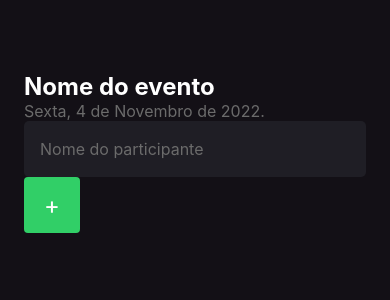
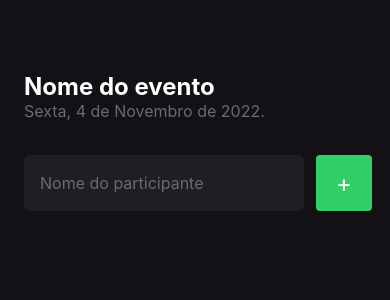
Before and after one commit to Marcos-afk/im-here, a React Native app: screen / in a window 390 px wide. Shown: the top 300 px of the page. Built offline with nearby package versions, Linux system fonts and the light colour scheme.

Commit message:
feat: form creation

```diff
--- a/src/screens/Home/index.tsx
+++ b/src/screens/Home/index.tsx
@@ -10,11 +10,13 @@ export const Home = () => {
     <View style={styles.container}>
       <Text style={styles.eventName}>Nome do evento</Text>
       <Text style={styles.eventDate}>Sexta, 4 de Novembro de 2022.</Text>
-      <TextInput style={styles.input} placeholder="Nome do participante" placeholderTextColor="#6B6B6B" />
 
-      <TouchableOpacity style={styles.button} onPress={handleParticipantAdd}>
-        <Text style={styles.buttonText}>+</Text>
-      </TouchableOpacity>
+      <View style={styles.form}>
+        <TextInput style={styles.input} placeholder="Nome do participante" placeholderTextColor="#6B6B6B" />
+        <TouchableOpacity style={styles.button} onPress={handleParticipantAdd}>
+          <Text style={styles.buttonText}>+</Text>
+        </TouchableOpacity>
+      </View>
     </View>
   );
 };
--- a/src/screens/Home/styles.ts
+++ b/src/screens/Home/styles.ts
@@ -7,7 +7,7 @@ export const styles = StyleSheet.create({
     padding: 24,
   },
   eventName: {
-    color: '#FFF',
+    color: '#FFFFFF',
     fontSize: 24,
     fontWeight: 'bold',
     marginTop: 48,
@@ -17,12 +17,14 @@ export const styles = StyleSheet.create({
     fontSize: 16,
   },
   input: {
+    flex: 1,
     height: 56,
     backgroundColor: '#1F1E25',
     borderRadius: 5,
-    color: '#FFFF',
+    color: '#FFFFFF',
     padding: 16,
     fontSize: 16,
+    marginRight: 12,
   },
   button: {
     width: 56,
@@ -36,4 +38,10 @@ export const styles = StyleSheet.create({
     fontSize: 24,
     color: '#FFFFFF',
   },
+  form: {
+    width: '100%',
+    flexDirection: 'row',
+    marginTop: 34,
+    marginBottom: 44,
+  },
 });
```
